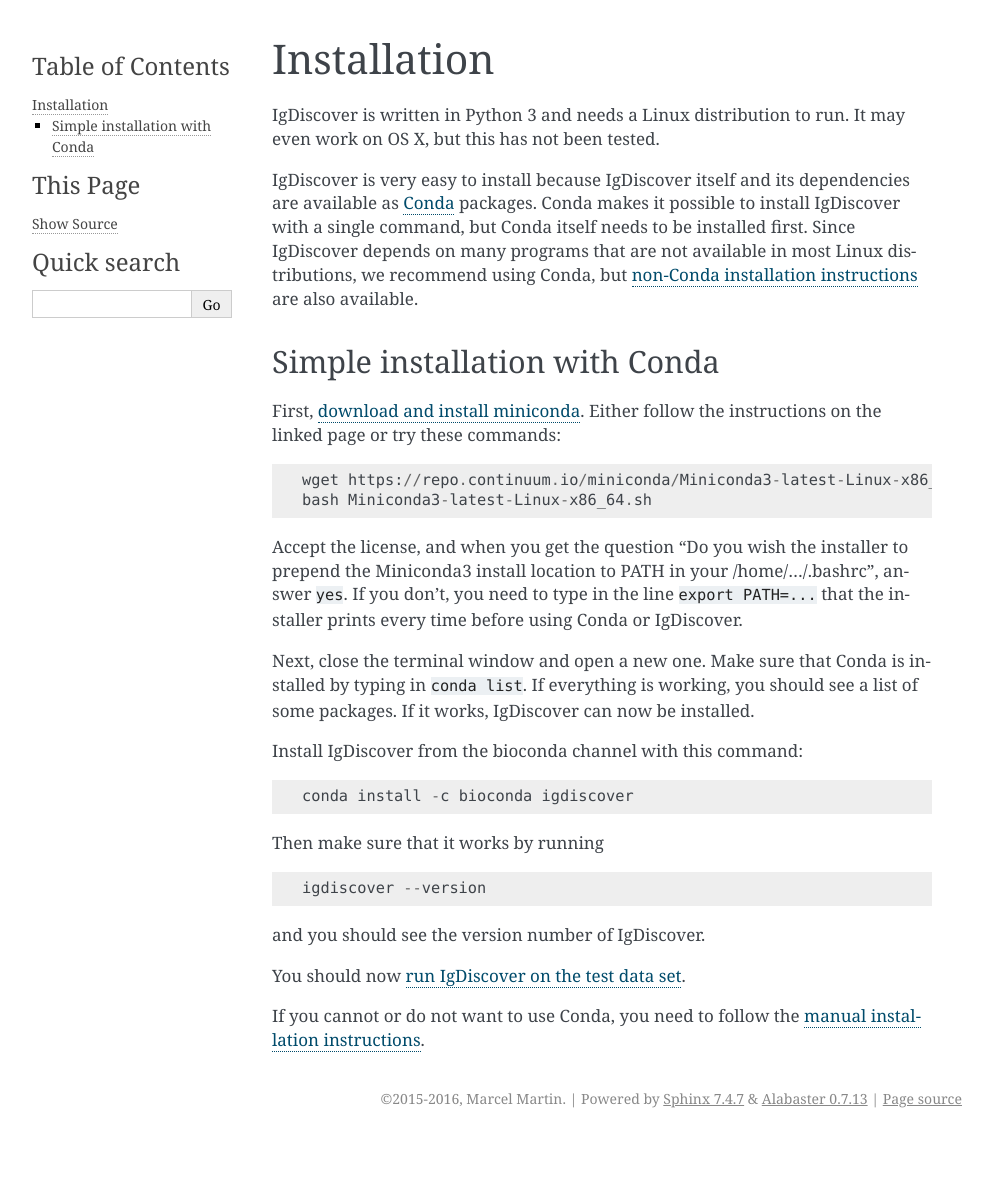
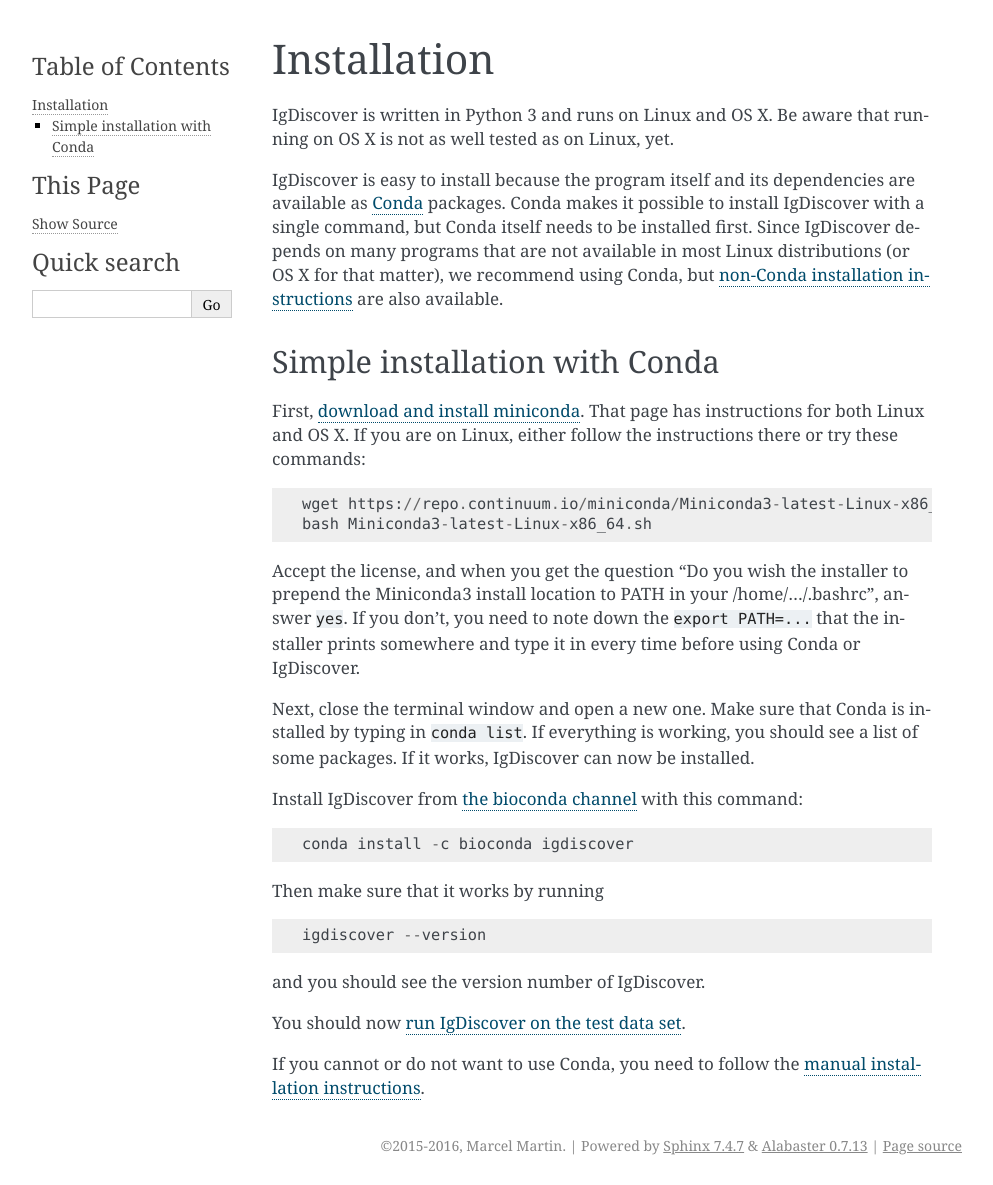
Before and after one commit to NBISweden/IgDiscover-legacy, a Sphinx documentation site: the page built from doc/installation.rst, in a window 1280 px wide. Shown: the whole page, without its empty margins (148-1141 px from the left). Built offline with Sphinx 7.4.7, drawn with Linux system fonts in a browser that asks for light colours; before the commit the page ends 1138 px from its top, so only the background shows below that.

Commit message:
Document that OS X is now supported

```diff
--- a/CHANGES.rst
+++ b/CHANGES.rst
@@ -23,6 +23,7 @@
 * Different runs of IgDiscover with the same parameters on the same input files
   will now give the same results. See the ``seed`` parameter in the configuration,
   also on how to get non-reproducible results as before.
+* IgDiscover is now also available on OS X.
 
 v0.3
 ----
--- a/doc/installation.rst
+++ b/doc/installation.rst
@@ -2,13 +2,14 @@
 Installation
 ============
 
-IgDiscover is written in Python 3 and needs a Linux distribution to run. It may
-even work on OS X, but this has not been tested.
+IgDiscover is written in Python 3 and runs on Linux and OS X. Be aware that running on OS X is not
+as well tested as on Linux, yet.
 
-IgDiscover is very easy to install because IgDiscover itself and its dependencies are available as
-`Conda <http://conda.pydata.org/docs/>`_ packages. Conda makes it possible to install IgDiscover with a single command,
-but Conda itself needs to be installed first. Since IgDiscover depends on many programs that are not available in most
-Linux distributions, we recommend using Conda, but :ref:`non-Conda installation instructions <manual-installation>` are
+IgDiscover is easy to install because the program itself and its dependencies are available as
+`Conda <http://conda.pydata.org/docs/>`_ packages. Conda makes it possible to install IgDiscover
+with a single command, but Conda itself needs to be installed first. Since IgDiscover depends on
+many programs that are not available in most Linux distributions (or OS X for that matter), we
+recommend using Conda, but :ref:`non-Conda installation instructions <manual-installation>` are
 also available.
 
 
@@ -17,22 +18,25 @@
 Simple installation with Conda
 ------------------------------
 
-First, `download and install miniconda <http://conda.pydata.org/docs/install/quick.html#linux-miniconda-install>`_.
-Either follow the instructions on the linked page or try these commands::
+First, `download and install miniconda <http://conda.pydata.org/docs/install/quick.html>`_.
+That page has instructions for both Linux and OS X. If you are on Linux, either follow the
+instructions there or try these commands::
 
 	wget https://repo.continuum.io/miniconda/Miniconda3-latest-Linux-x86_64.sh
 	bash Miniconda3-latest-Linux-x86_64.sh
 
 Accept the license, and when you get the question “Do you wish the installer to
 prepend the Miniconda3 install location to PATH in your /home/.../.bashrc”,
-answer ``yes``. If you don’t, you need to type in the line ``export PATH=...``
-that the installer prints every time before using Conda or IgDiscover.
+answer ``yes``. If you don’t, you need to note down the ``export PATH=...``
+that the installer prints somewhere and type it in every time before using
+Conda or IgDiscover.
 
 Next, close the terminal window and open a new one. Make sure that Conda is
 installed by typing in ``conda list``. If everything is working, you should see
 a list of some packages. If it works, IgDiscover can now be installed.
 
-Install IgDiscover from the bioconda channel with this command::
+Install IgDiscover from `the bioconda channel <https://bioconda.github.io/bioconda>`_
+with this command::
 
 	conda install -c bioconda igdiscover
 
```
Also changed, not shown: doc/manual-installation.rst (+8 -5 lines).
